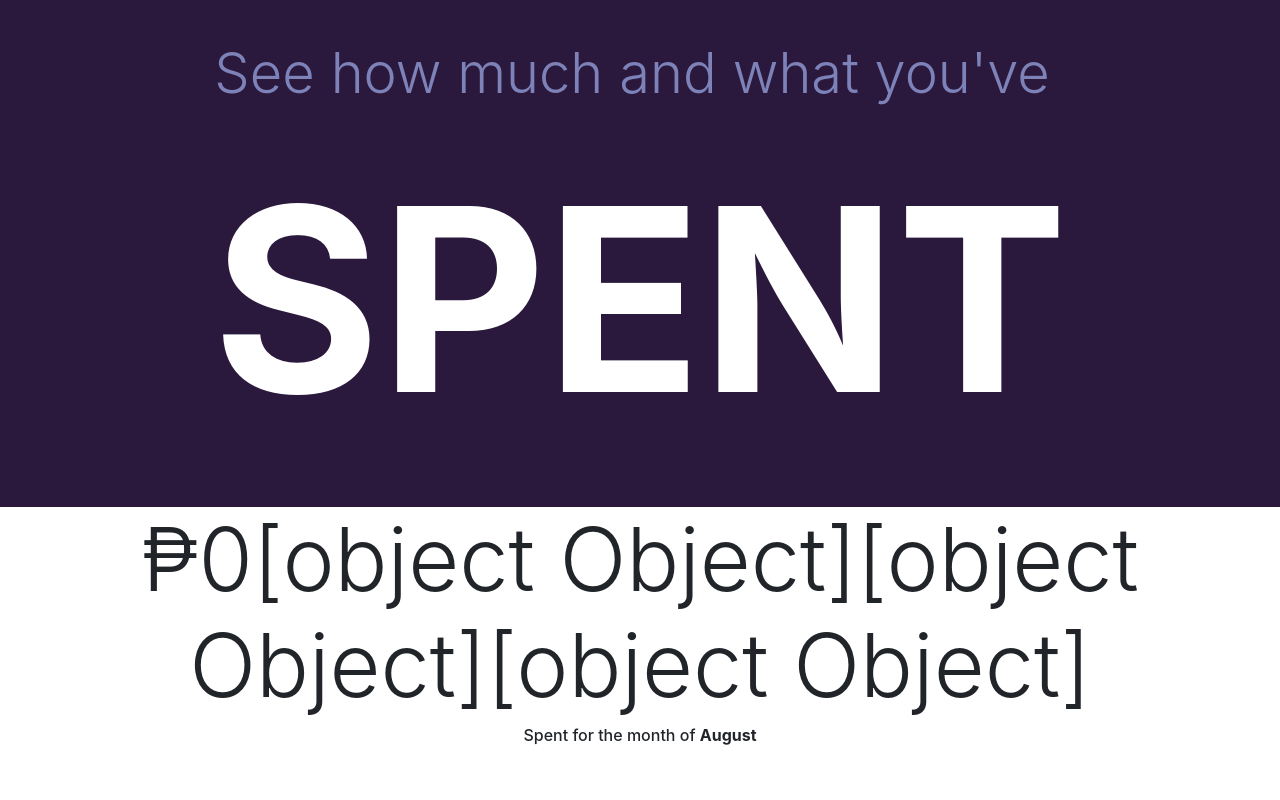
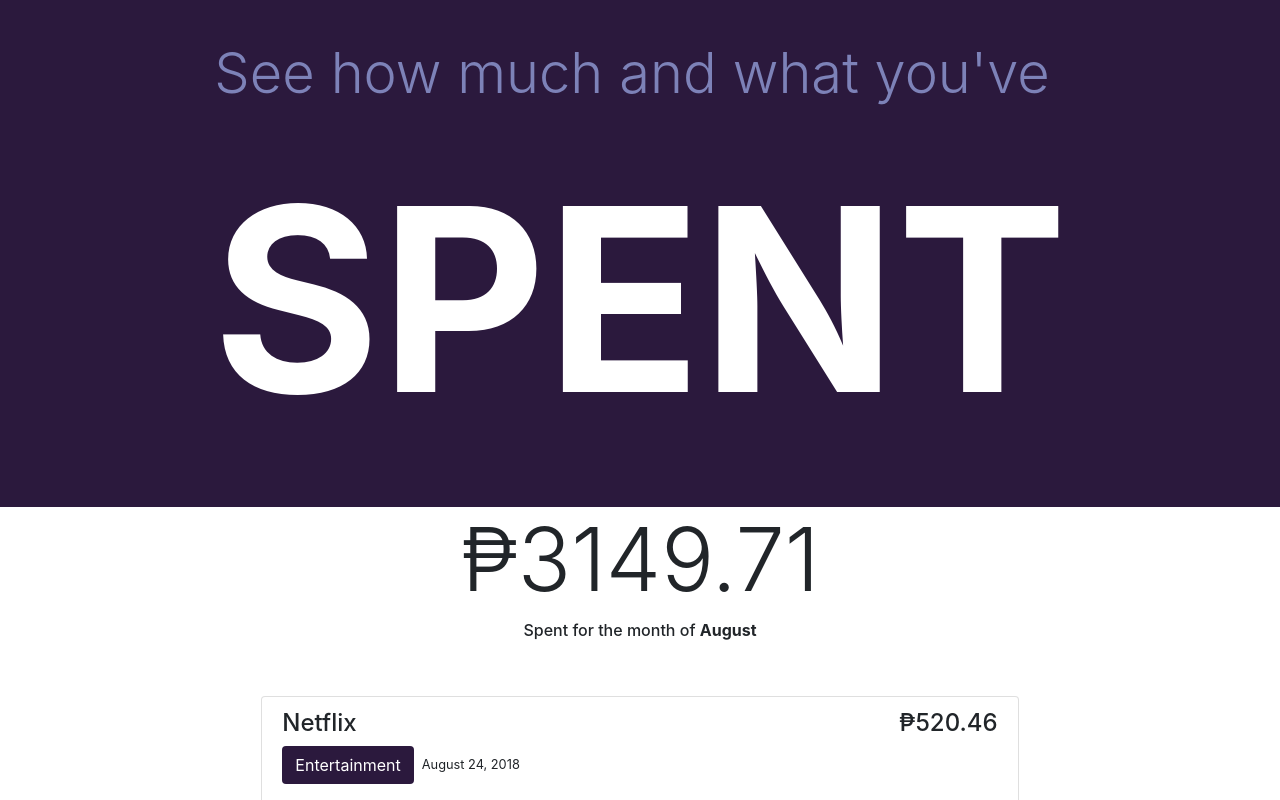
Before and after one commit to sdkatto/spent, a React (Create React App) app: page / in a window 1280 px wide. Shown: the top 800 px of the page. Built offline with nearby package versions, Linux system fonts and the light colour scheme.

Commit message:
total function now working

```diff
--- a/src/Log/index.js
+++ b/src/Log/index.js
@@ -25,7 +25,7 @@ let expenses = [
   { name: "Grocery", category: "Food", price: 2500.25 }
 ];
 
-let total = expenses.reduce((a, b) => a + b, 0);
+let total = expenses.reduce((a, expenses) => a + expenses.price, 0);
 
 let ExpensesListViewItem = expenses.map((expenses, index) => (
   <li className="list-group-item" key={index}>
```
